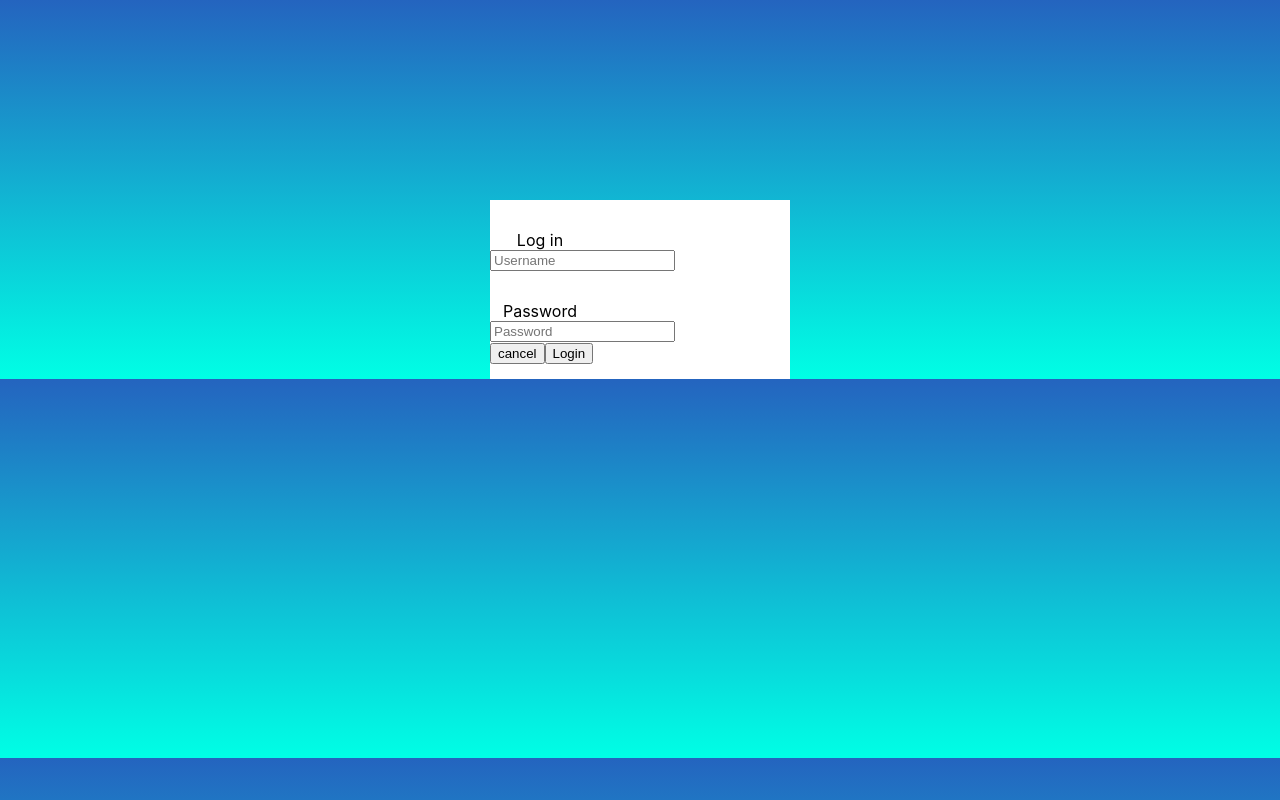
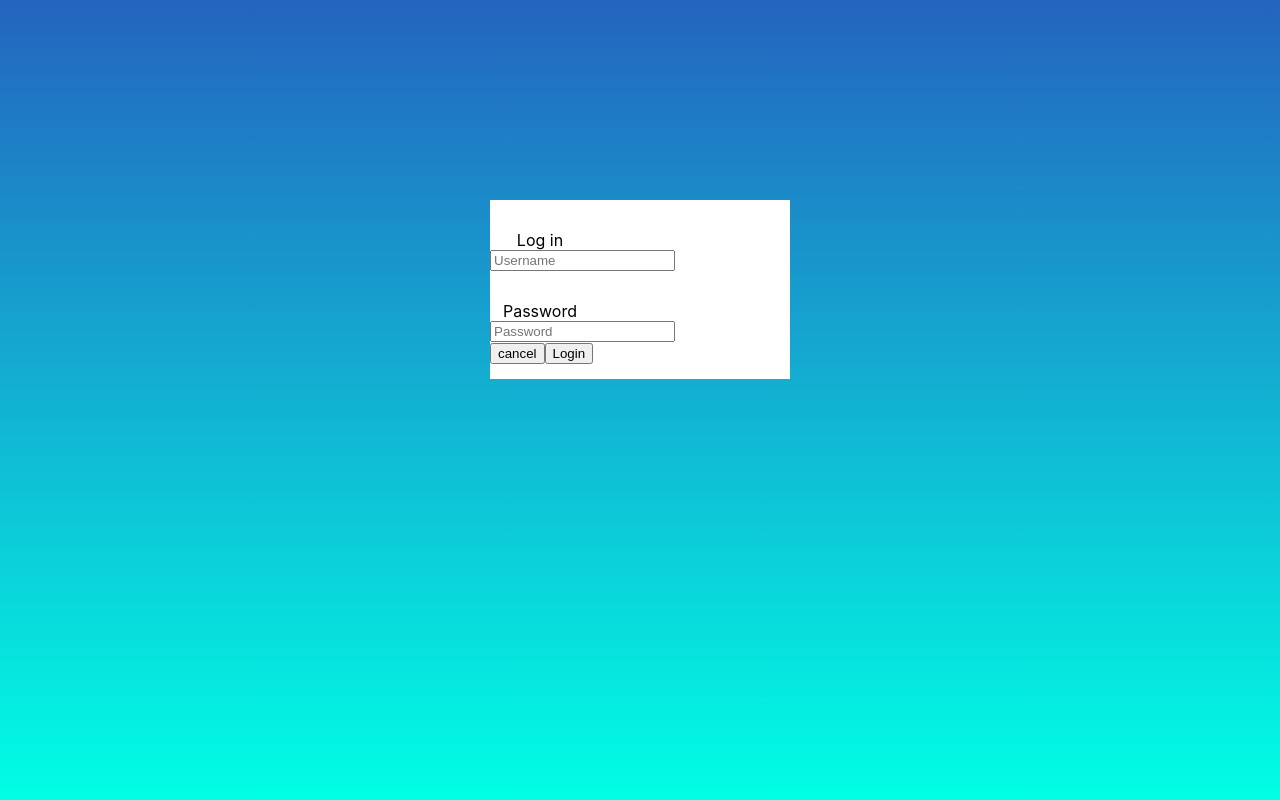
Before and after one commit to SvenLoeve/lilchip, a React (Create React App) app in the folder lilchip/: page / in a window 1280 px wide. Built offline with nearby package versions, Linux system fonts and the light colour scheme.

Commit message:
Background fix

```diff
--- a/lilchip/src/index.css
+++ b/lilchip/src/index.css
@@ -5,14 +5,14 @@ body {
     sans-serif;
   -webkit-font-smoothing: antialiased;
   -moz-osx-font-smoothing: grayscale;
-  background: linear-gradient( #2464BF, #00FFE5)
+}
+
+html {
+  background: linear-gradient( #2464BF, #00FFE5);
+  height: 100%;
 }
 
 code {
   font-family: source-code-pro, Menlo, Monaco, Consolas, 'Courier New',
     monospace;
 }
-
-.background {
-  background: linear-gradient( #2464BF, #00FFE5)
-}
```
